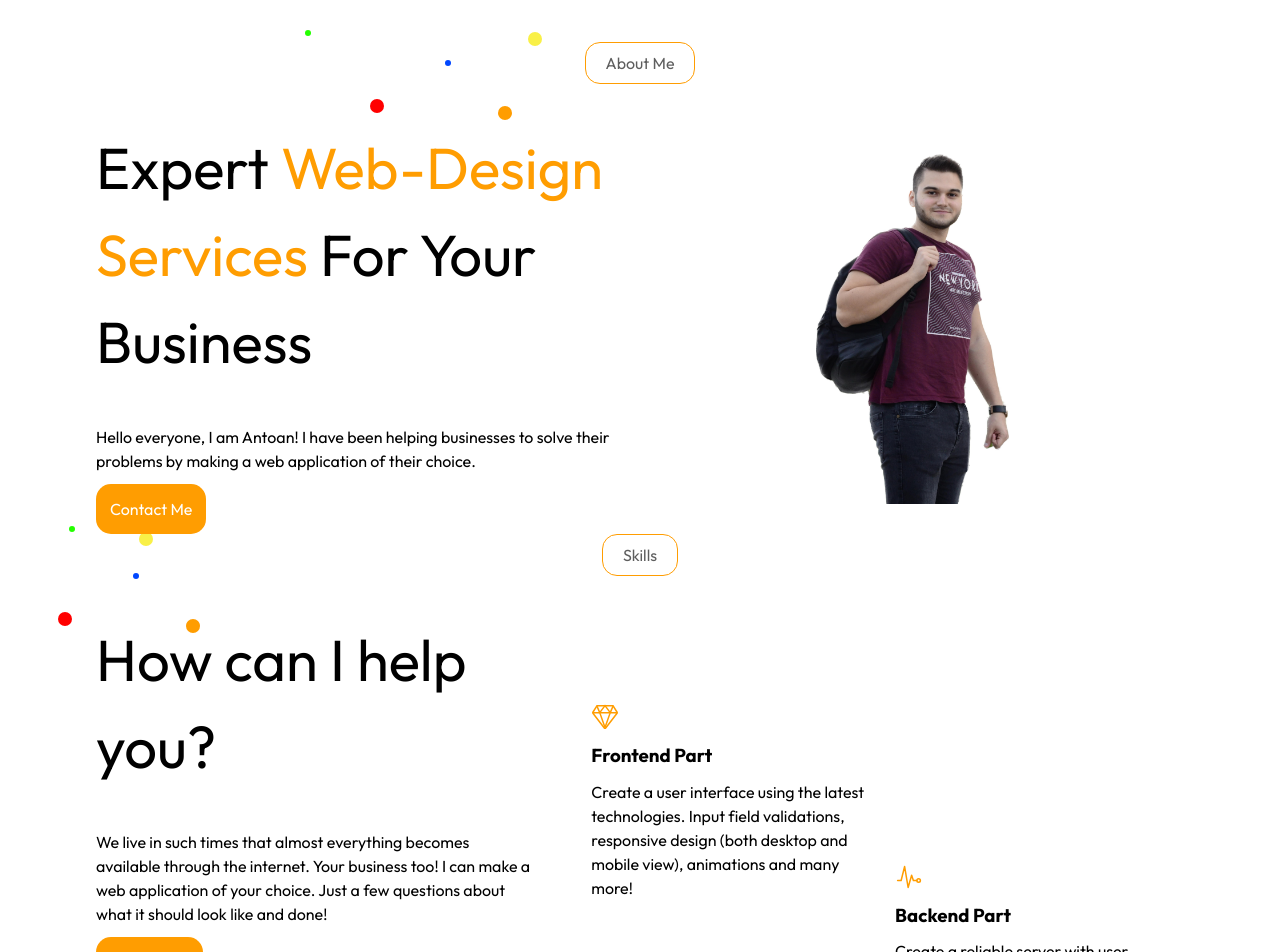
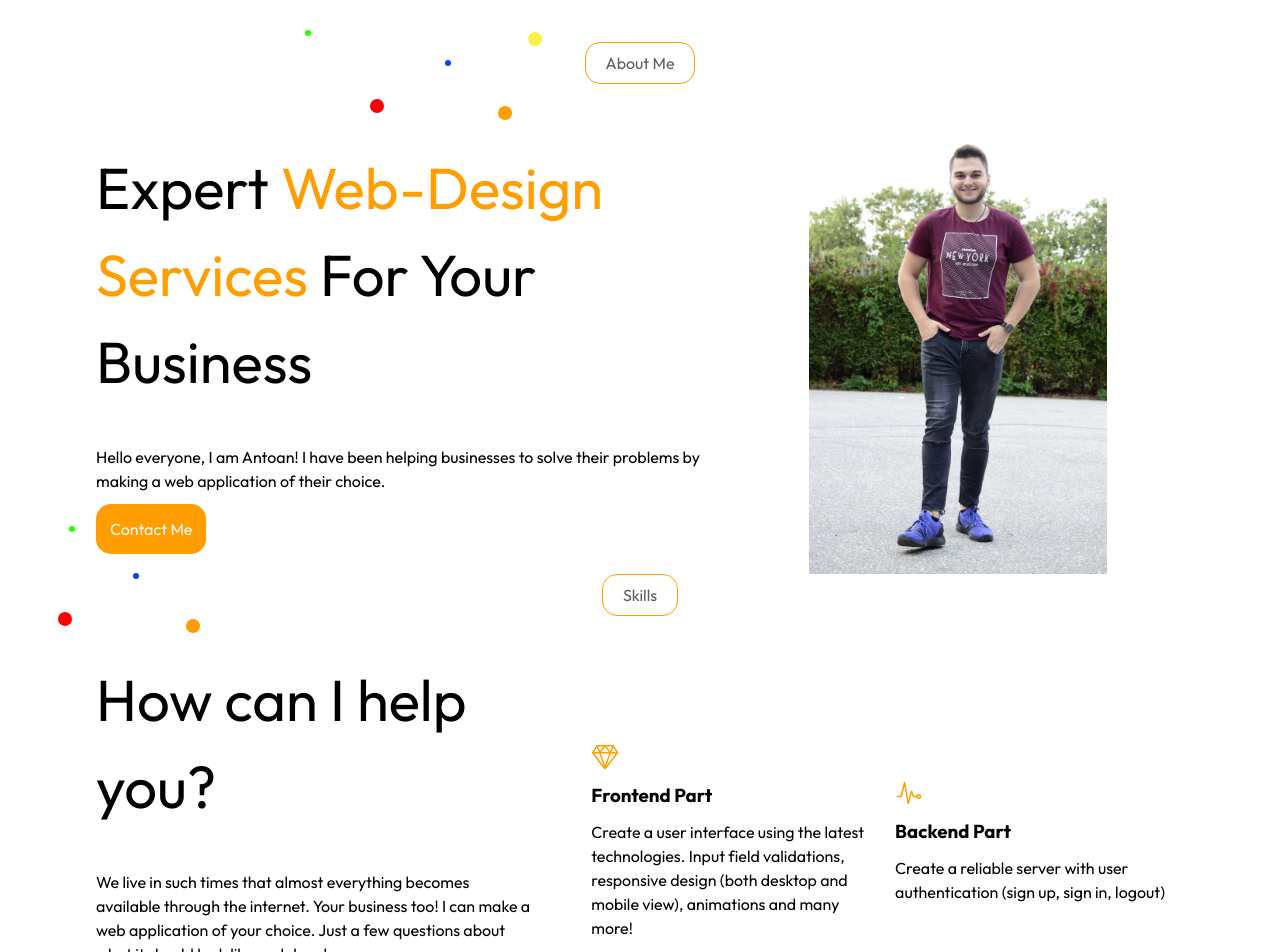
Before and after one commit to antoanparashkevov/antoanp-nextjs, a Next.js app: page / in a window 1280 px wide. Shown: the part 140-1092 px from the top of the page. Built offline with nearby package versions, Linux system fonts and the light colour scheme.

Commit message:
Add new cover image and update minor things

```diff
--- a/src/components/about/EducationSection.js
+++ b/src/components/about/EducationSection.js
@@ -18,7 +18,7 @@ const EducationSection = () => {
         <section className={ styles['education_section'] }>
             <div className={ styles['education_section_main_content'] }>
                 <h1 className={ styles['education_section_title'] }>
-                    I&apos;m graduated from <span>Software University</span>
+                    I&apos;ve graduated from <span>Software University</span>
                 </h1>
                 <p className={ styles['education_section_desc'] }>
                     During my studies there, I learned both the <span>basic</span> concepts and much
--- a/src/components/home/AboutSection.js
+++ b/src/components/home/AboutSection.js
@@ -1,6 +1,6 @@
 import Image from 'next/image';
 import styles from './AboutSection.module.scss';
-import CoverImage from '../../../public/images/cover_without_bg.jpg';
+import CoverImage from '../../../public/images/cover_new.JPG';
 
 //UI components
 import { FilledButton } from "@/components/UI/BaseButton";
--- a/src/components/home/AboutSection.module.scss
+++ b/src/components/home/AboutSection.module.scss
@@ -33,8 +33,8 @@
 
 .about_section_image {
     @include mixins.flexItem;
-    flex-basis: 50%;
-    height: 350px;
+    flex-basis: 33%;
+    height: 450px;
 }
 
 .about_section_image > img {
--- a/src/components/home/SkillsSection.module.scss
+++ b/src/components/home/SkillsSection.module.scss
@@ -50,10 +50,6 @@
     flex-basis: 50%
 }
 
-.skills_section_backend_part {
-    align-self: flex-end;
-}
-
 //Main description END
 
 @media screen and (max-width: 490px) {
```
Also changed, not shown: public/images/cover_new.JPG (added).
